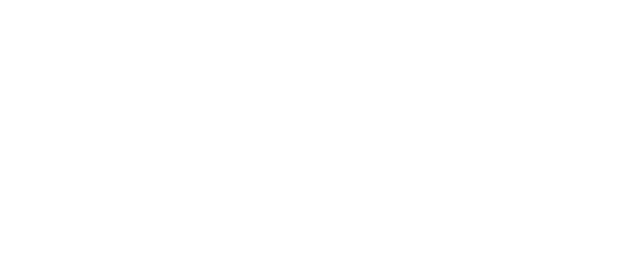
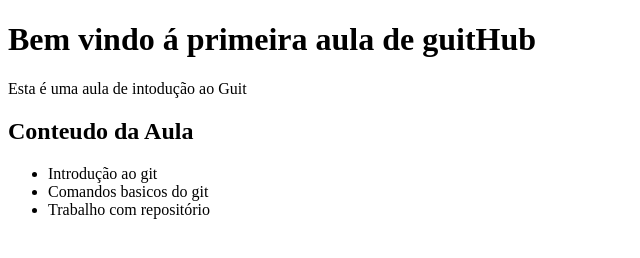
Before and after one commit to Thurrrrr/web, a plain HTML site: page aula2107/index.html in a window 1280 px wide. Shown: the whole page, without its empty margins (0-640 px from the left). Drawn offline with Linux system fonts and the light colour scheme.

Commit message:
Conteudo primeira aula de git

```diff
--- a/aula2107/index.html
+++ b/aula2107/index.html
@@ -3,7 +3,17 @@
   <head>
     <meta charset="UTF-8" />
     <meta name="viewport" content="width=device-width, initial-scale=1.0" />
-    <title>Document</title>
+    <title>Aula com GitHub</title>
   </head>
-  <body></body>
+  <body>
+    <h1>Bem vindo á primeira aula de guitHub</h1>
+    <p>Esta é uma aula de intodução ao Guit</p>
+
+    <h2>Conteudo da Aula</h2>
+    <ul>
+      <li>Introdução ao git</li>
+      <li>Comandos basicos do git</li>
+      <li>Trabalho com repositório</li>
+    </ul>
+  </body>
 </html>
```
